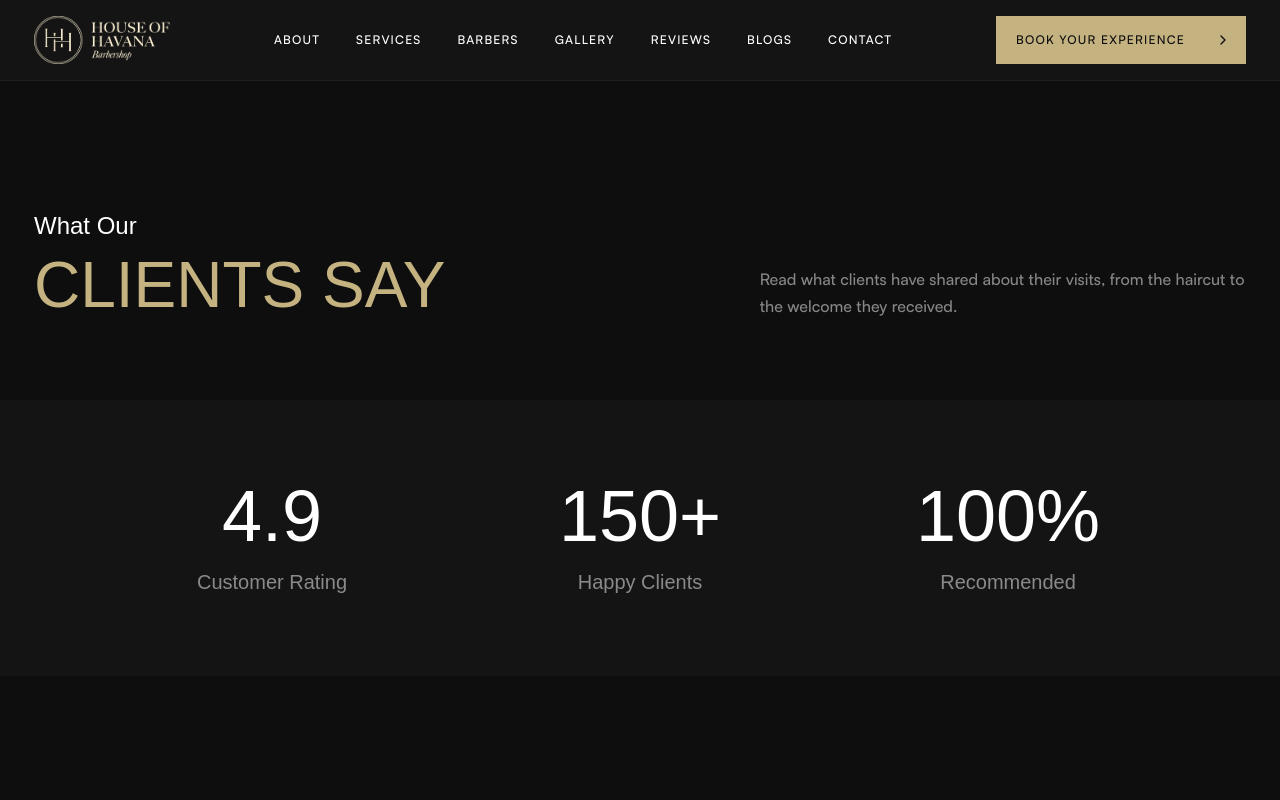
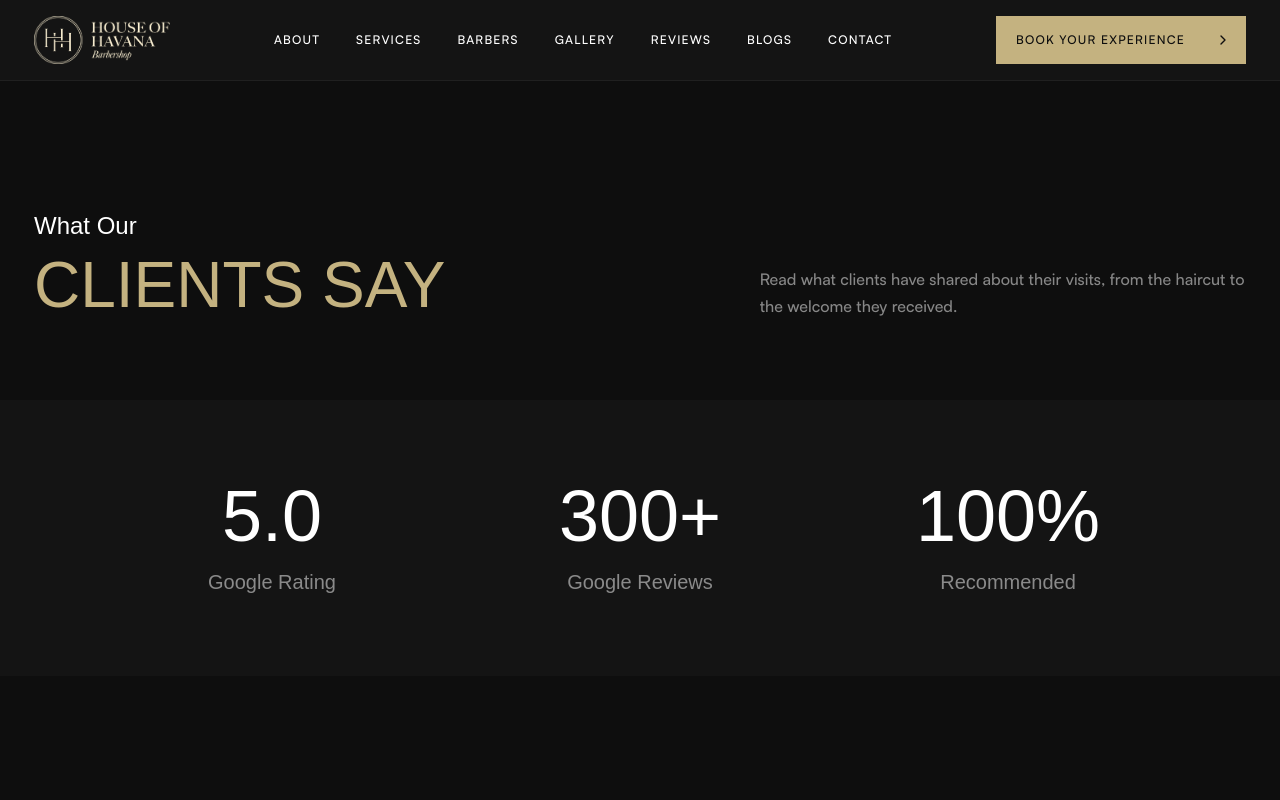
Before and after one commit to houseofhavana/house-of-havana, a Next.js app: page /reviews in a window 1280 px wide. Shown: the top 800 px of the page. Built offline with nearby package versions, Linux system fonts and the light colour scheme; a web font is replaced by a local one.

Commit message:
Update Google rating to 5 stars and 300+ reviews with profile links

```diff
--- a/app/reviews/page.tsx
+++ b/app/reviews/page.tsx
@@ -106,14 +106,14 @@ const ReviewsPage = () => (
     <section className="py-20 bg-surface">
       <div className="container">
         <div className="grid grid-cols-1 md:grid-cols-3 gap-20 max-w-5xl mx-auto">
-          <div className="text-center">
-            <p className="!text-7xl font-heading mb-4 leading-none">4.9</p>
-            <p className="heading-6-italic text-foreground/50">Customer Rating</p>
-          </div>
-          <div className="text-center">
-            <p className="!text-7xl font-heading mb-4 leading-none">150+</p>
-            <p className="heading-6-italic text-foreground/50">Happy Clients</p>
-          </div>
+          <a href="https://share.google/sffdie67FCLj8pfgB" target="_blank" rel="noopener noreferrer" className="text-center rounded-sm transition-opacity hover:opacity-80 focus-visible:outline focus-visible:outline-2 focus-visible:outline-offset-8 focus-visible:outline-primary" aria-label="Rated 5 out of 5 on Google. Read our reviews">
+            <p className="!text-7xl font-heading mb-4 leading-none">5.0</p>
+            <p className="heading-6-italic text-foreground/50">Google Rating</p>
+          </a>
+          <a href="https://share.google/sffdie67FCLj8pfgB" target="_blank" rel="noopener noreferrer" className="text-center rounded-sm transition-opacity hover:opacity-80 focus-visible:outline focus-visible:outline-2 focus-visible:outline-offset-8 focus-visible:outline-primary" aria-label="Read over 300 reviews on our Google Business profile">
+            <p className="!text-7xl font-heading mb-4 leading-none">300+</p>
+            <p className="heading-6-italic text-foreground/50">Google Reviews</p>
+          </a>
           <div className="text-center">
             <p className="!text-7xl font-heading mb-4 leading-none">100%</p>
             <p className="heading-6-italic text-foreground/50">Recommended</p>
--- a/components/sections/Ritual.tsx
+++ b/components/sections/Ritual.tsx
@@ -33,10 +33,16 @@ const Ritual = () => {
                 <span className="text-2xl lg:text-3xl font-heading text-primary">20+</span>
                 <p className="heading-6-italic">Years of Experience</p>
               </div>
-              <div className="flex flex-col">
-                <span className="text-2xl lg:text-3xl font-heading text-primary">4.9</span>
-                <p className="heading-6-italic">Customer Rating</p>
-              </div>
+              <a
+                href="https://share.google/sffdie67FCLj8pfgB"
+                target="_blank"
+                rel="noopener noreferrer"
+                aria-label="Rated 5 out of 5 with over 300 Google reviews"
+                className="flex flex-col rounded-sm transition-opacity hover:opacity-80 focus-visible:outline focus-visible:outline-2 focus-visible:outline-offset-4 focus-visible:outline-primary"
+              >
+                <span className="text-2xl lg:text-3xl font-heading text-primary">5.0</span>
+                <p className="heading-6-italic">300+ Google Reviews</p>
+              </a>
             </div>
             {/* CTA Button */}
             <div className="md:mt-10">
--- a/lib/schema.ts
+++ b/lib/schema.ts
@@ -213,8 +213,8 @@ export const barbershopSchema: WithContext<LocalBusiness> = {
     ratingValue: "5.0",
     bestRating: "5",
     worstRating: "1",
-    ratingCount: "150",
-    reviewCount: "150",
+    ratingCount: "300",
+    reviewCount: "300",
   },
   founder: {
     "@type": "Person",
```
